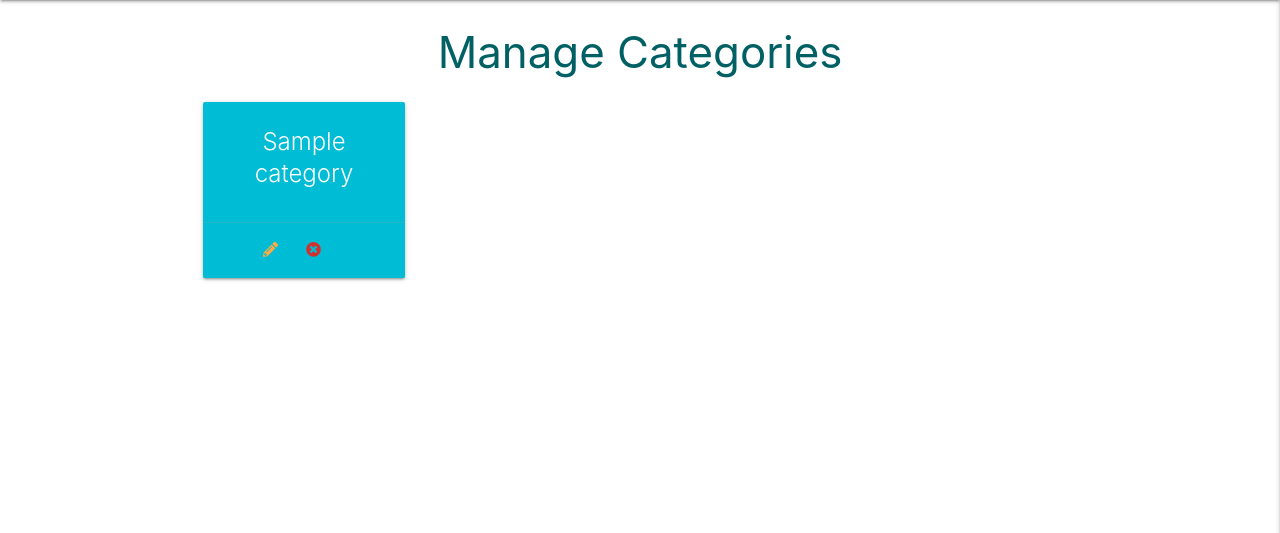
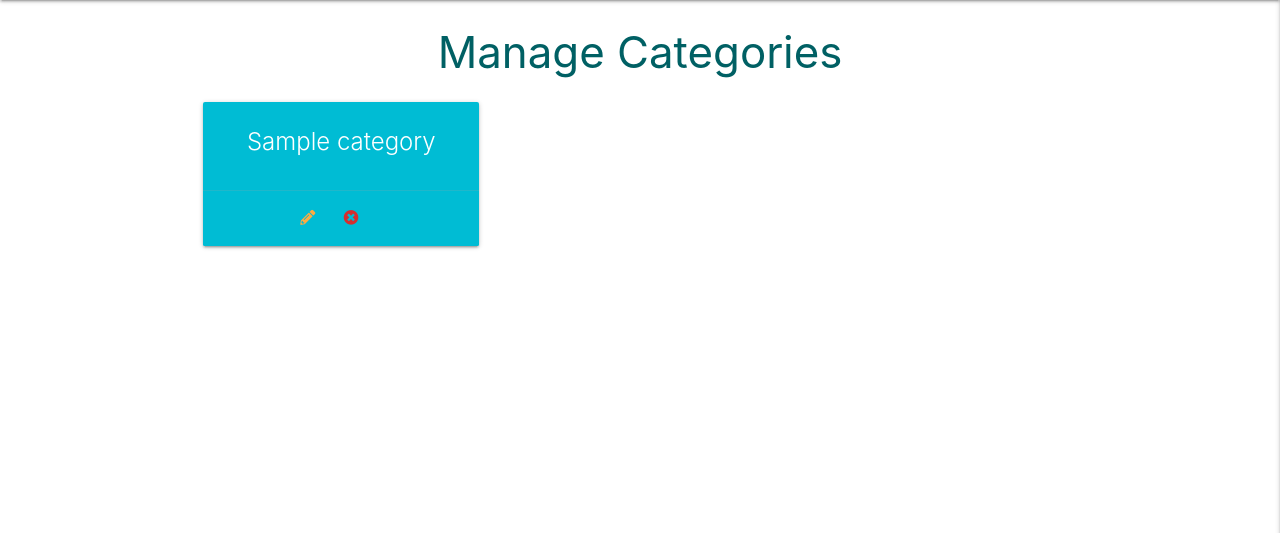
Before and after one commit to dandavies23/jargon-unchained, a Flask app: page /get_categories in a window 1280 px wide. Shown: the part 64-597 px from the top of the page. Run offline with Flask 2, Linux system fonts and the light colour scheme; a database or web service that is not in the repository returns one stand-in record (values such as "Sample title"); some libraries are stand-ins or nearby versions.

Commit message:
Category card resized for readability

```diff
--- a/templates/categories.html
+++ b/templates/categories.html
@@ -5,10 +5,10 @@
 
     <div class="row">
         {% for category in categories %}
-            <div class="col s12 m3">
+            <div class="col s12 m6 l4">
                 <div class="card cyan center-align">
                     <div class="card-content white-text">
-                        <span class="card-title">{{ category.category_name }}</span>
+                        <span class="card-title flow-text">{{ category.category_name }}</span>
                     </div>
                     <div class="card-action">
                         <a href="#"><i class="fas fa-pencil-alt"></i></a>
```
